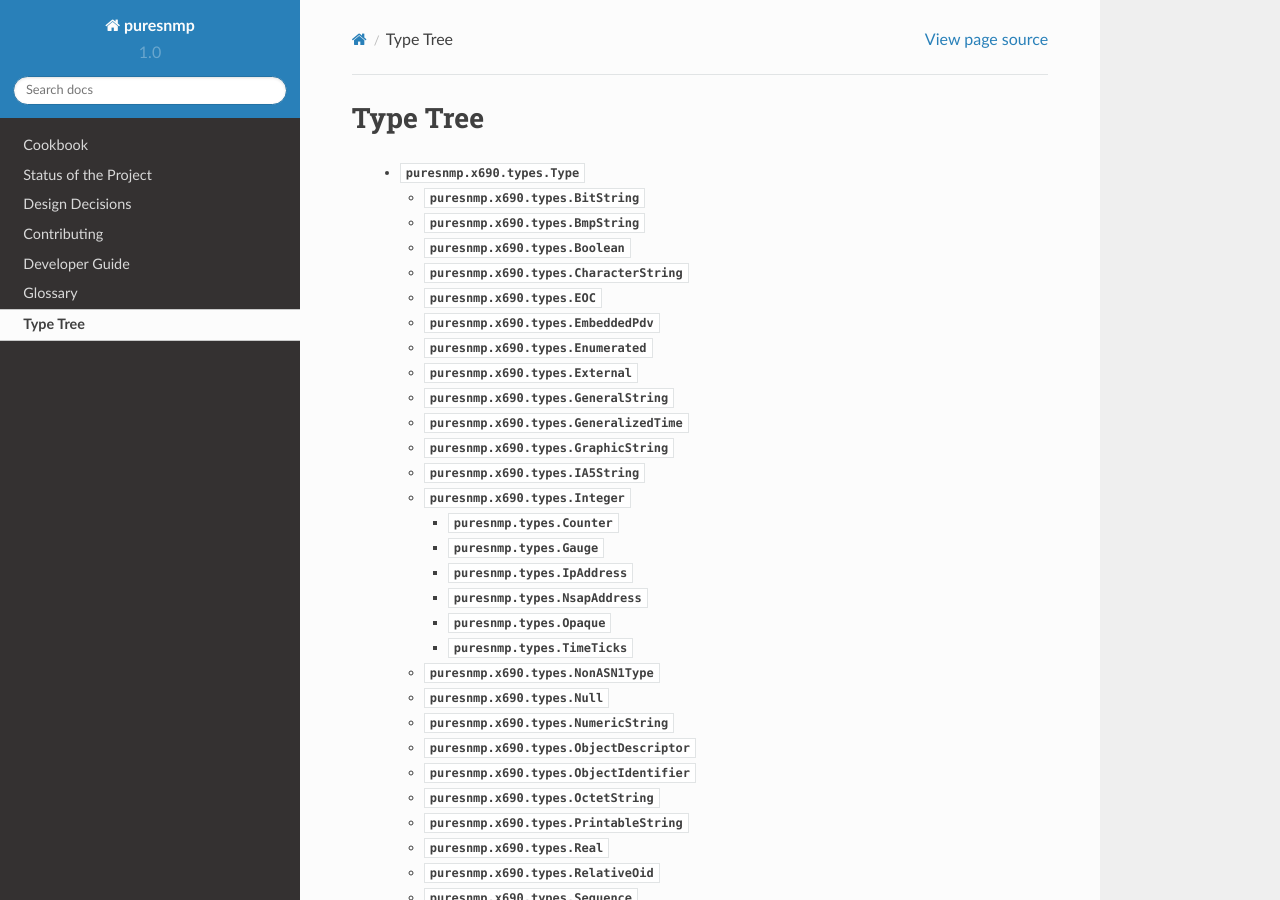
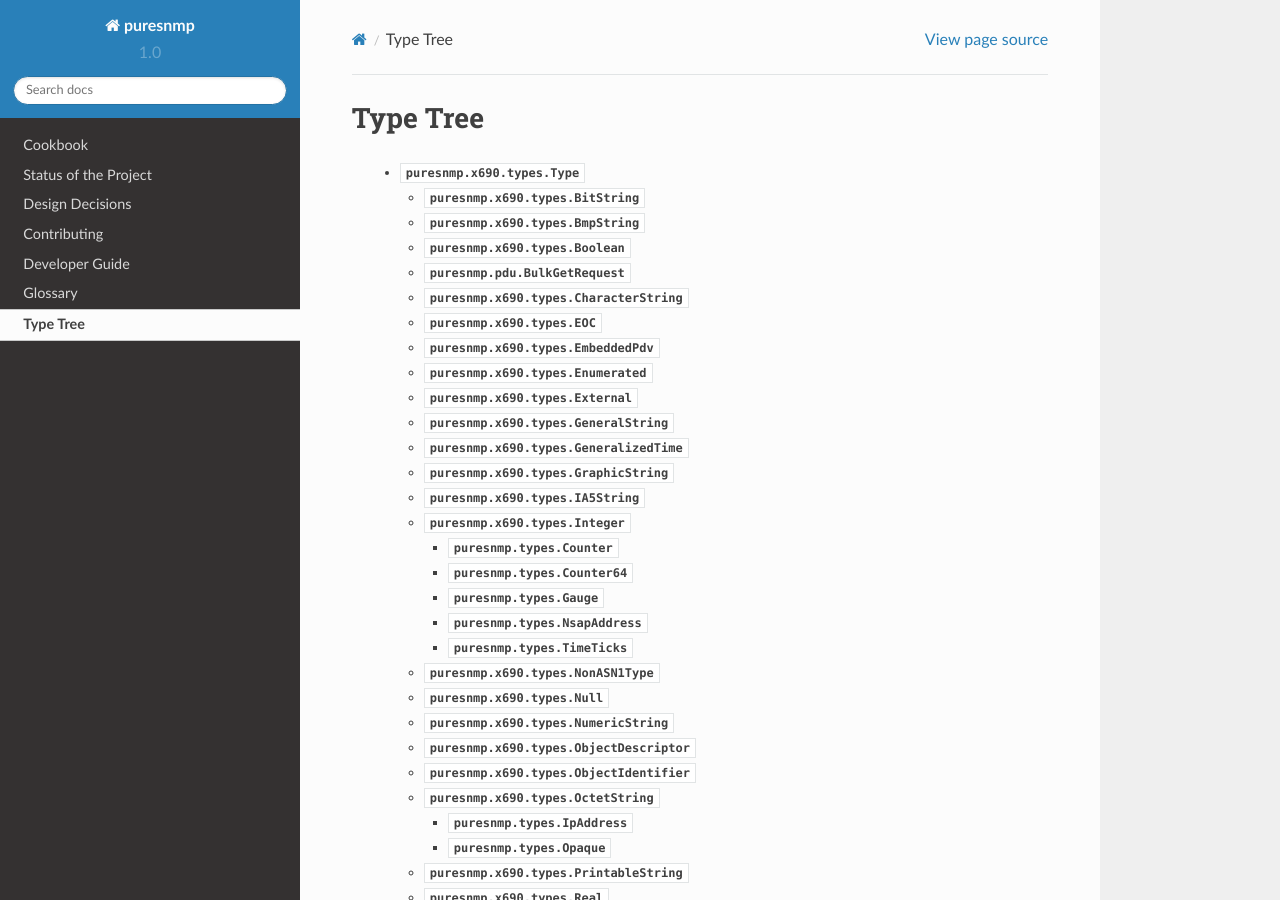
Before and after one commit to exhuma/puresnmp, a Sphinx documentation site: the page built from docs/typetree.rst, in a window 1280 px wide and 900 px high. Built offline with Sphinx 7.4.7 and the Read the Docs theme 2.0.0, drawn with Linux system fonts in a browser that asks for light colours.

Commit message:
Updated the type tree docs.

```diff
--- a/docs/typetree.rst
+++ b/docs/typetree.rst
@@ -11,6 +11,8 @@ Type Tree
      *  :py:class:`puresnmp.x690.types.BmpString`
 
      *  :py:class:`puresnmp.x690.types.Boolean`
+
+     *  :py:class:`puresnmp.pdu.BulkGetRequest`
 
      *  :py:class:`puresnmp.x690.types.CharacterString`
 
@@ -34,13 +36,11 @@ Type Tree
 
         *  :py:class:`puresnmp.types.Counter`
 
+        *  :py:class:`puresnmp.types.Counter64`
+
         *  :py:class:`puresnmp.types.Gauge`
 
-        *  :py:class:`puresnmp.types.IpAddress`
-
         *  :py:class:`puresnmp.types.NsapAddress`
-
-        *  :py:class:`puresnmp.types.Opaque`
 
         *  :py:class:`puresnmp.types.TimeTicks`
 
@@ -55,6 +55,10 @@ Type Tree
      *  :py:class:`puresnmp.x690.types.ObjectIdentifier`
 
      *  :py:class:`puresnmp.x690.types.OctetString`
+
+        *  :py:class:`puresnmp.types.IpAddress`
+
+        *  :py:class:`puresnmp.types.Opaque`
 
      *  :py:class:`puresnmp.x690.types.PrintableString`
 
```
